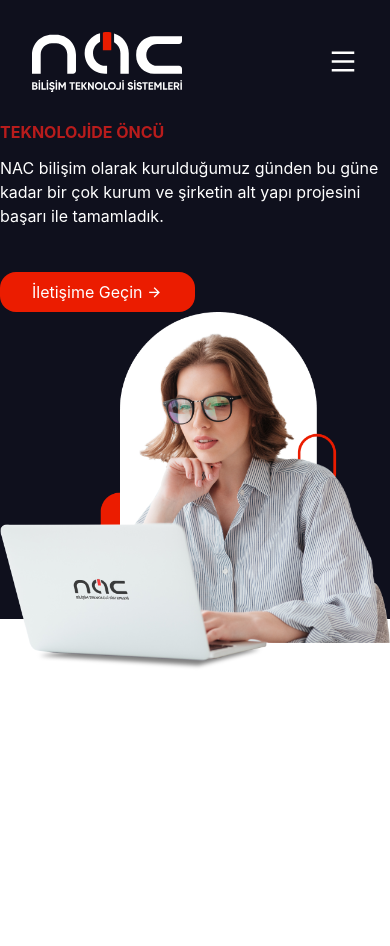
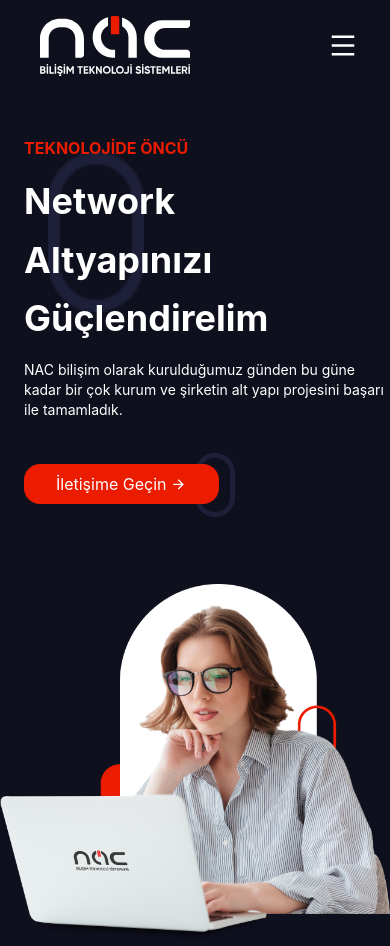
Before and after one commit to cansurer-at/nac-bilisim-new, a Next.js app: page / in a window 390 px wide. Before the commit the page ends 844 px from the top, so only its background shows below. Built offline with nearby package versions, Linux system fonts and the light colour scheme.

Commit message:
complete hamburger

```diff
--- a/components/Contact.js
+++ b/components/Contact.js
@@ -1,35 +1,49 @@
 import React from "react";
-
 
 function Contact() {
   return (
-    <div className=" bg-NACBlack">
+    <div className="relative">
+
+    <img className="absolute w-24 h-40 overflow-hidden lg:left-16 lg:top-20 left-12 top-16 " src="./Rectangle.png "></img>
+
+    <img className="absolute w-10 h-16 left-2/4 bottom-2/4 lg:left-2/4 lg:top-2/4 " src="./Rectangle.png"></img>
+
+
+    <img className="absolute hidden sm:block w-22 h-28 left-12 -bottom-12 lg:w-8 lg:h-12 lg:left-60 lg:bottom-1/4 " src="./Rectangle.png"></img>
+
+
+    <img className="absolute hidden w-16 h-30 sm:block lg:left-3/4 lg:ml-52"  src="./Rectangle.png"></img>
+
+
+
+    <div className=" bg-NACBlack" >
       {" "}
       <div className="container mx-auto ">
-      <div className="grid items-center grid-cols-12 sm:px-8">
+      <div className="grid items-center grid-cols-12 lg:pt-8 lg:pt-24 sm:p-0 ">
 
-      <div className="flex flex-col col-span-12 space-y-3 lg:col-span-6">
-        <h6 className="font-bold text-red-700">TEKNOLOJİDE ÖNCÜ</h6>
-        <h1 className="hidden text-5xl font-bold leading-snug text-white ">
+      <div className="relative z-40 flex flex-col col-span-12 ml-6 space-y-3 md:ml-0 lg:col-span-6">
+        <h6 className="mt-12 font-bold lg:m-0 text-NACRed">TEKNOLOJİDE ÖNCÜ</h6>
+        <h1 className="text-4xl font-bold leading-relaxed text-white lg:leading-relaxed lg:text-5xl ">
           Network <br></br> Altyapınızı <br></br>Güçlendirelim
         </h1>
-        <h6 className="text-white">
+        <h6 className="text-sm text-white ">
           NAC bilişim olarak kurulduğumuz günden bu güne kadar bir çok kurum ve
           şirketin alt yapı projesini başarı ile tamamladık.
         </h6>
-        <div className="">
-        <button className="flex px-8 py-2 mt-8 text-white bg-NACRed rounded-2xl">İletişime Geçin <i  class="ri-arrow-right-line ml-1 " ></i></button>
+        <div className="lg:pt-4 sm:p-0 sm:m-0" >
+        <button className="flex px-8 py-2 mt-8 text-white bg-NACRed rounded-2xl">İletişime Geçin <i  class="ri-arrow-right-line ml-1  " ></i></button>
         </div>
         </div>
 
         <div className="col-span-12 lg:col-span-6 ">
-               <img src="/homepageWoman.png" className="-mb-14"></img>
+               <img src="/homepageWoman.png" className="mt-20 lg:-mb-14"></img>
 
         </div>
 
       </div>
       </div>
     </div>
+    </div>
   );
 }
 
--- a/layout/Navbar.js
+++ b/layout/Navbar.js
@@ -1,10 +1,22 @@
-import Link from 'next/link'
-import React from 'react'
+import Link from "next/link";
+import React from "react";
+import { useState, useEffect } from "react";
 
 function Navbar() {
+  const [open, setOpen] = useState(false);
+  const [fade, setFade] = useState(false);
+
+  useEffect(() => {
+    setTimeout(() => {
+        setFade(open);
+    }, 100);
+}, [open]);
+
+
+
+
   return (
     <>
-
       {/* //---------------Large devices--------------------------------------------------------------------//// */}
 
       <div className="hidden bg-NACBlack md:block">
@@ -32,22 +44,66 @@ function Navbar() {
           <button className="flex items-center h-8 px-4 py-2 font-bold text-white border border-white rounded-full hover:border-NACRed hover:text-NACRed ">
             <a href="/">Tanışalım 👋</a>
           </button>
-
-
         </div>
       </div>
 
-
       {/* //---------------Small devices--------------------------------------------------------------------//// */}
-
-      <div className='flex items-center justify-between px-8 py-8 -mb-1 sm:hidden bg-NACBlack '>
-
+      {open && (
+        <div
+          className={(fade?"transition-opacity duration-1000 opacity-100":"opacity-0")+" absolute z-50 w-screen h-screen bg-NACBlack "}
+        >
+          <div className="flex mt-4 end">
+            <img className="pl-10 -pt-8" src="/Logo.svg"></img>
+            <i
+              class="ri-close-line text-4xl text-white mt-2 ml-40"
+              onClick={() => {
+                setOpen(false)
+              }}
+            ></i>
+          </div>
+          <div className="flex flex-col items-start pl-8 mt-8 " >
+          <button className="pb-10 text-sm text-white">
+            <Link href="/">
+           Anasayfa
+            </Link>
+          </button>
+          <button className="pb-10 text-sm text-white">
+            <Link href="/">
+            Hakkımızda
+            </Link>
+          </button>
+          <button className="pb-10 text-sm text-white">
+            <Link href="/">
+           Çözümler
+            </Link>
+          </button>
+          <button className="pb-10 text-sm text-white">
+            <Link href="/">
+            İş Ortakları
+            </Link>
+          </button>
+          <button className="pb-10 text-sm text-white">
+            <Link href="/">
+            Referanslar
+            </Link>
+          </button>
+          <button className="pb-10 text-sm text-white">
+            <Link href="/">
+            İletişim
+            </Link>
+          </button>
+          </div>
+        </div>
+      )}
+      <div className="flex items-center justify-between py-4 pl-10 pr-4 -mb-1 end sm:hidden bg-NACBlack ">
         <img className="w-40% h-20%" src="/Logo.svg"></img>
-        <i class="ri-menu-line text-white text-3xl "></i>
+        <i
+          class="ri-menu-line text-white text-3xl pr-4  "
+          onClick={() => setOpen(true)}
+        ></i>
       </div>
-
     </>
-  )
+  );
 }
 
-export default Navbar
+export default Navbar;
```
Also changed, not shown: public/Rectangle.png (added).
